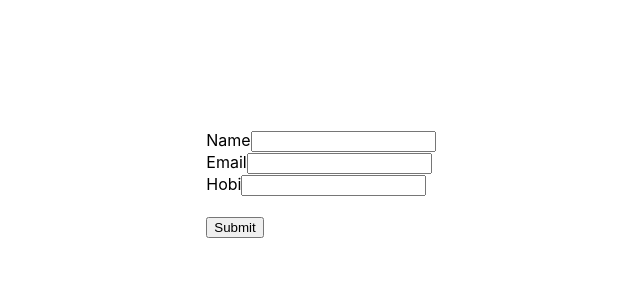
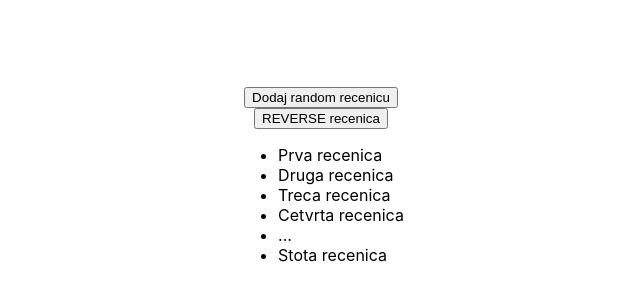
Before and after one commit to dzenankosuta/it-camp, a React (Create React App) app in the folder II Ciklus/React/my-first-app/: page / in a window 1280 px wide. Shown: the part 216-516 px from the top of the page, without its empty margins (319-959 px from the left). Built offline with nearby package versions, Linux system fonts and the light colour scheme.

Commit message:
generate new word and adding to array, reverse arr

```diff
--- a/II Ciklus/React/my-first-app/src/App.js
+++ b/II Ciklus/React/my-first-app/src/App.js
@@ -3,72 +3,37 @@ import "./App.css";
 import Greeting from "./components/Greeting/Greeting";
 import Incrementer from "./components/Incrementer/Incrementer";
 
+const DATA = [
+  "Prva recenica",
+  "Druga recenica",
+  "Treca recenica",
+  "Cetvrta recenica",
+  "...",
+  "Stota recenica",
+];
+
 function App() {
-  // const [name, setName] = useState("");
-  // const [email, setEmail] = useState("");
-  // const [hobi, setHobi] = useState("");
-
-  const [userInput, setUserInput] = useState({
-    namee: "",
-    email: "",
-    hobi: "",
-  });
+  const [array, setArray] = useState(DATA);
+  // 1.
+  const generateNewWord = () => Math.random().toString(36).slice(2, 7);
+  // 2.
+  const reverseArray = () => {
+    const _array = [...array];
+    const reversed = _array.reverse();
+    setArray(reversed);
+  };
 
   return (
     <div className="card-container">
-      <form
-        onSubmit={(e) => {
-          e.preventDefault();
-          console.log(userInput.namee);
-          console.log(userInput.email);
-          console.log(userInput.hobi);
-        }}
-      >
-        <label htmlFor="html">Name</label>
-        <input
-          type="text"
-          id="html"
-          name="fav_language"
-          value={userInput.namee}
-          onChange={(event) =>
-            setUserInput((prev) => ({
-              ...prev,
-              namee: event.target.value,
-            }))
-          }
-        />
-        <br />
-        <label htmlFor="css">Email</label>
-        <input
-          type="email"
-          id="css"
-          name="fav_language"
-          value={userInput.email}
-          onChange={(event) =>
-            setUserInput((prev) => ({
-              ...prev,
-              email: event.target.value,
-            }))
-          }
-        />
-        <br />
-        <label htmlFor="javascript">Hobi</label>
-        <input
-          type="text"
-          id="javascript"
-          name="fav_language"
-          value={userInput.hobi}
-          onChange={(event) =>
-            setUserInput((prev) => ({
-              ...prev,
-              hobi: event.target.value,
-            }))
-          }
-        />
-        <br />
-        <br />
-        <input type="submit" defaultValue="Submit" />
-      </form>
+      <button onClick={() => setArray((prev) => [generateNewWord(), ...prev])}>
+        Dodaj random recenicu
+      </button>
+      <button onClick={reverseArray}>REVERSE recenica</button>
+      <ul>
+        {array.map((value) => (
+          <li key={value}>{value}</li>
+        ))}
+      </ul>
     </div>
   );
 }
```
Also changed, not shown: II Ciklus/React/my-first-app/src/App5.js (added, +76 -0 lines).
